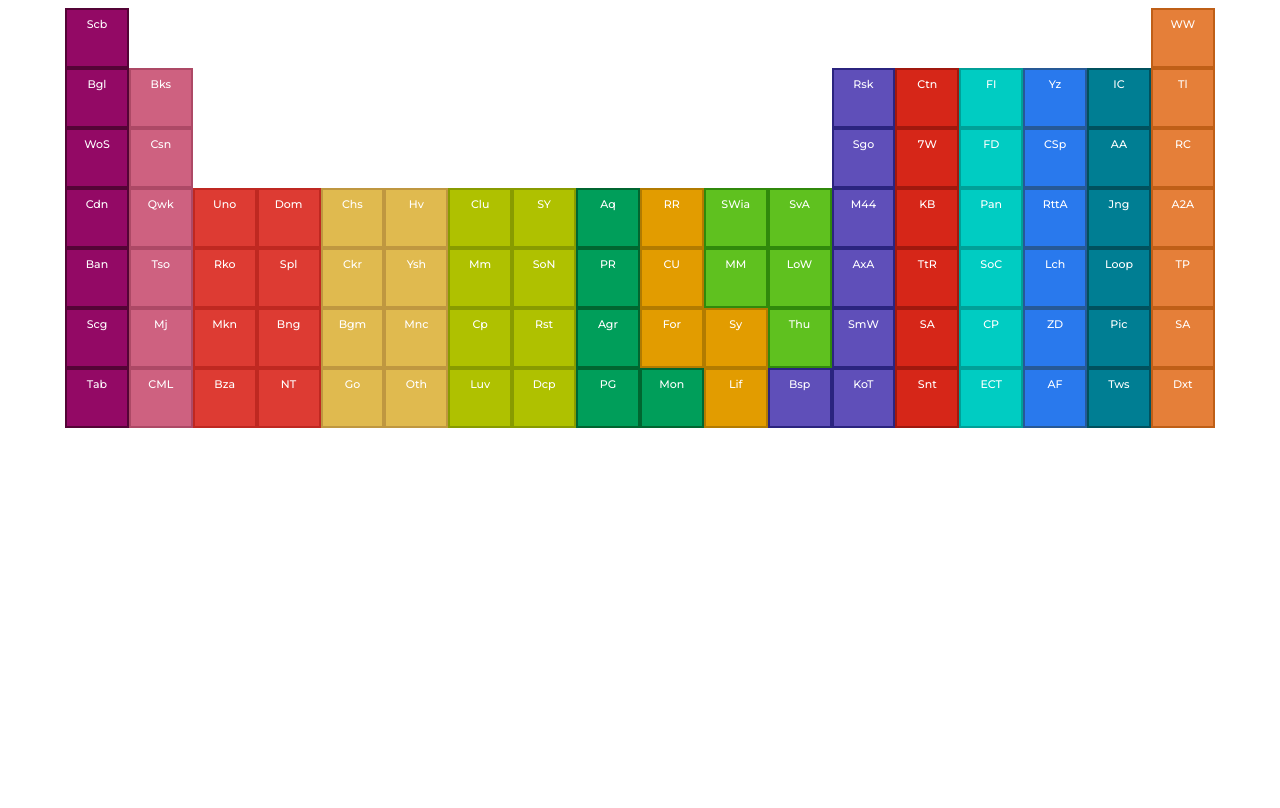
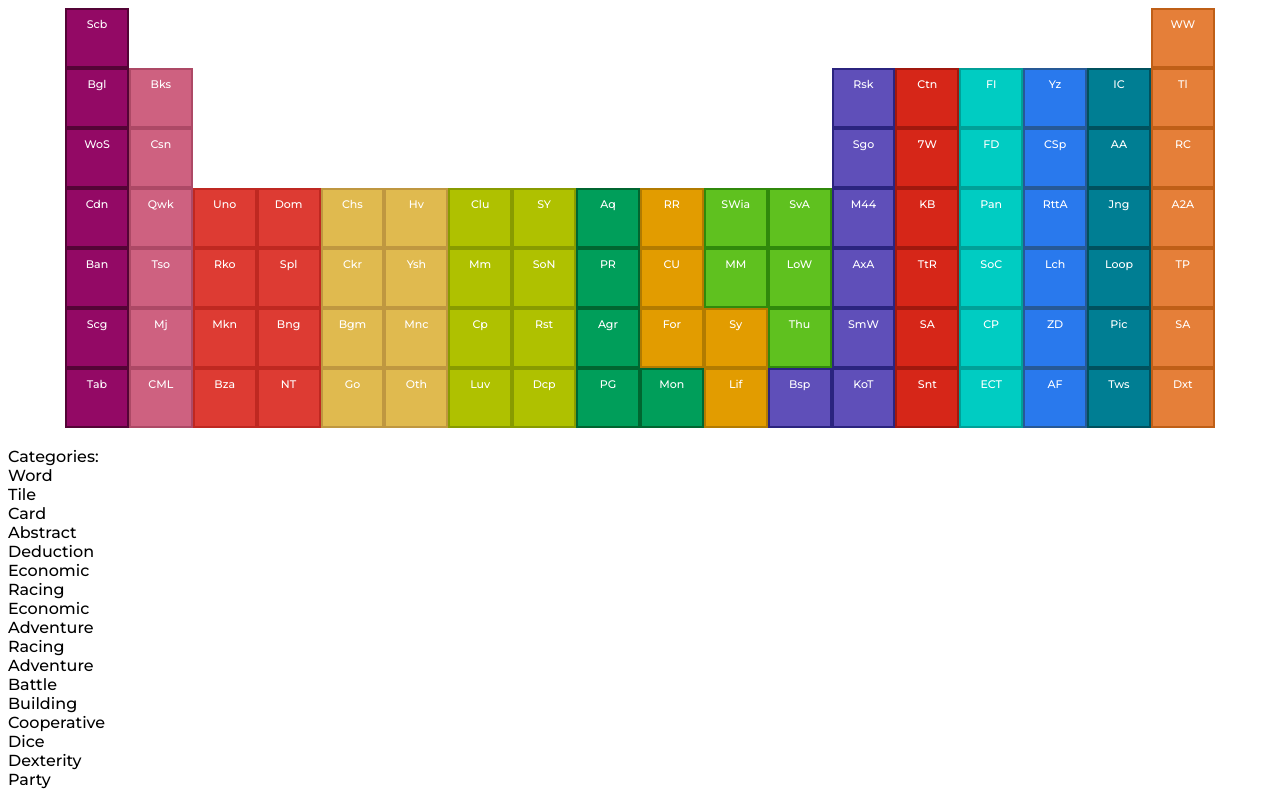
Before and after one commit to Stoke-Dev/boardgame-periodic, a plain HTML site: page index.html in a window 1280 px wide. Drawn offline with nearby package versions, Linux system fonts and the light colour scheme.

Commit message:
added category list

```diff
--- a/assets/bg_parser.js
+++ b/assets/bg_parser.js
@@ -18,9 +18,31 @@ $("document").ready(function(){
                     openPanel(val.Spot);
                 });
             });
+
+            var category_list = [];
+
+            $.each(db, function(key, val){
+                category_list.push(val.Category);
+            });
+
+            category_list = $.uniqueSort(category_list)
+            $("#cat_list").html("")
+
+            $.each(category_list, function(key, val){
+                $("#cat_list").append(val + "<br>");
+            });
+
+
+
+
+
             console.log("Finished");
         }
     });
+
+
+
+
 });
 
 
--- a/index.html
+++ b/index.html
@@ -158,6 +158,19 @@
 </div>
 </div>
 
+<br>
+
+<div>
+    <header>Categories:</header>
+    <div id="cat_list">
+        [loading]
+    </div>
+</div>
+
+
+
+
+
 <div class="bg_popup_container">
     <!-- Popup Card -->
     <div id="card" class="bg_popup">
```
